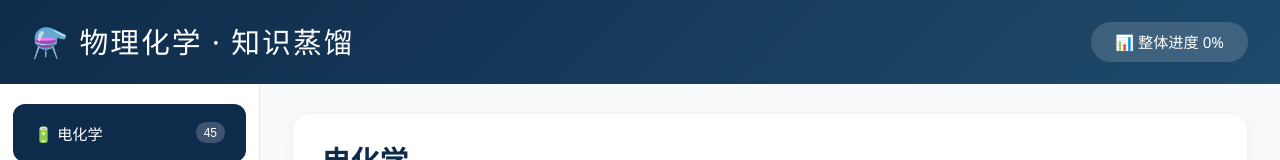
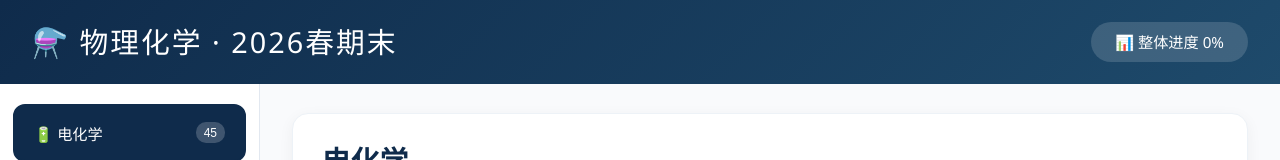
Before and after one commit to Lumine2026pku/physchem2026spr, a plain HTML site: page index.html in a window 1280 px wide. Shown: the top 160 px of the page. Drawn offline with nearby package versions, Linux system fonts and the light colour scheme.

Commit message:
Update header title for spring 2026 semester

```diff
--- a/index.html
+++ b/index.html
@@ -350,7 +350,7 @@
 </head>
 <body>
   <header>
-    <h1>⚗️ 物理化学 · 知识蒸馏</h1>
+    <h1>⚗️ 物理化学 · 2026春期末</h1>
     <div class="progress-badge" id="globalProgressDisplay">
       📊 加载中...
     </div>
```
